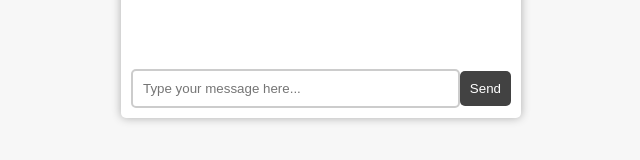
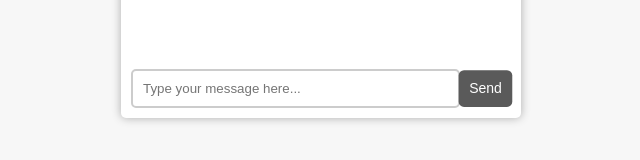
Before and after one commit to AmirTaki/Chat-Box, a plain HTML site: page index.html in a window 1280 px wide. In both pictures the pointer is over the button "Send". Shown: the part 399-559 px from the top of the page, without its empty margins (319-959 px from the left). Drawn offline with Linux system fonts and the light colour scheme.

Commit message:
.chat-input button:hover  styes

```diff
--- a/src/styles.css
+++ b/src/styles.css
@@ -63,4 +63,10 @@ body {
     border-radius : 5px;
     border: none;
     cursor: pointer;
+    transition: all .2s ease-in-out
 }
+
+.chat-input button:hover {
+    background-color: #5a5a5a;
+    transform: scale(1.05);
+}
```
